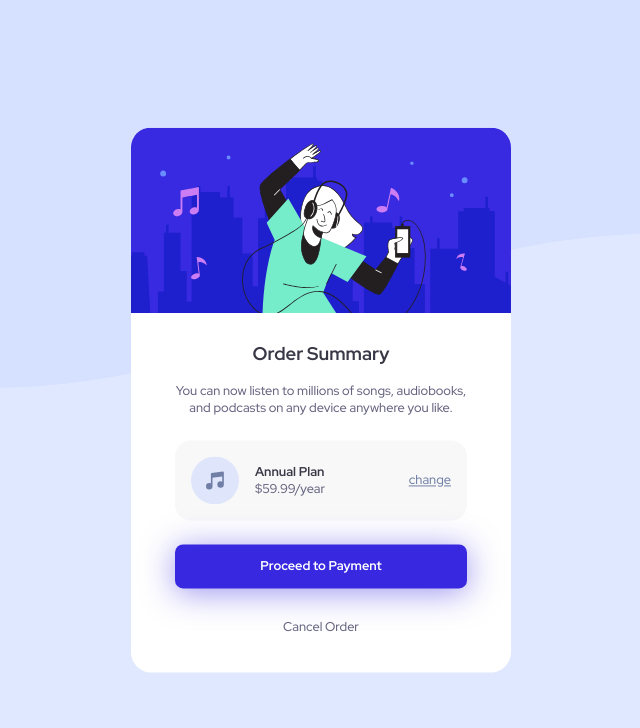
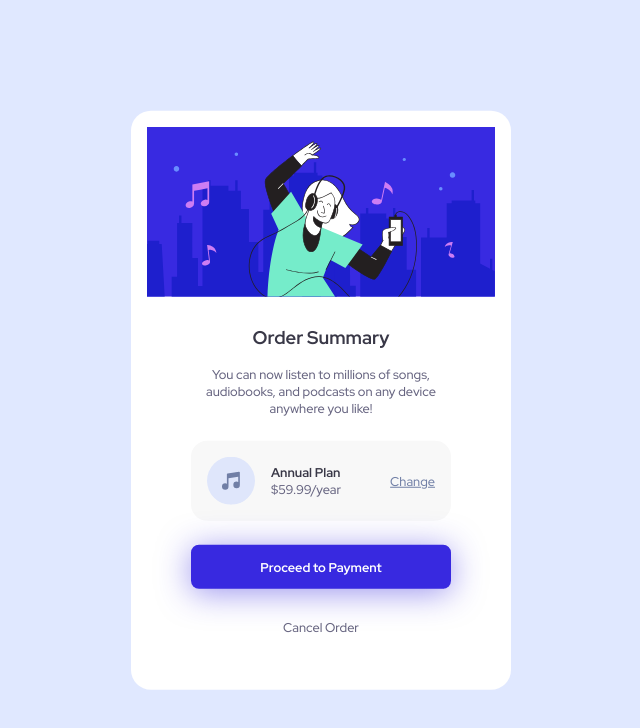
Before and after one commit to eldynmohammad/order-summary-frontendmentor, a plain HTML site: page index.html in a window 1280 px wide. Shown: the whole page, without its empty margins (319-959 px from the left). Drawn offline with Linux system fonts and the light colour scheme.

Commit message:
Add files via upload

```diff
--- a/index.html
+++ b/index.html
@@ -11,29 +11,23 @@
 </head>
 
 <body>
-	<main>
-		<img src="assets/img/pattern-background-desktop.svg" alt="" class="bgImg">
-		<img src="assets/img/pattern-background-mobile.svg" alt="" class="bgImg-mobile">
-		<div class="container">
-			<div class="card">
+	<main class="card">
 		<img src="assets/img/illustration-hero.svg" alt="" class="card__img">
 
 		<div class="card__content">
 			<h1 class="card__title">Order Summary</h1>
 			<p class="card__subtitle">You can now listen to millions of songs, audiobooks, and podcasts on any
-						device anywhere you like.</p>
+				device anywhere you like!</p>
 			<div class="card__plan">
 				<img src="assets/img/icon-music.svg" alt="" class="card__plan-img">
 				<div class="card__plan-text">
 					<p class="card__plan-name">Annual Plan</p>
 					<p class="card__plan-price">$59.99/year</p>
 				</div>
-						<a href="#" class="button card__plan-button">change</a>
+				<a href="#" class="button card__plan-button">Change</a>
 			</div>
 			<a href="#" class="button card__button-1">Proceed to Payment</a>
 			<a href="#" class="button card__button-2">Cancel Order</a>
-				</div>
-			</div>
 		</div>
 	</main>
 </body>
```
Lines whose indentation alone changed are shown as unchanged.
